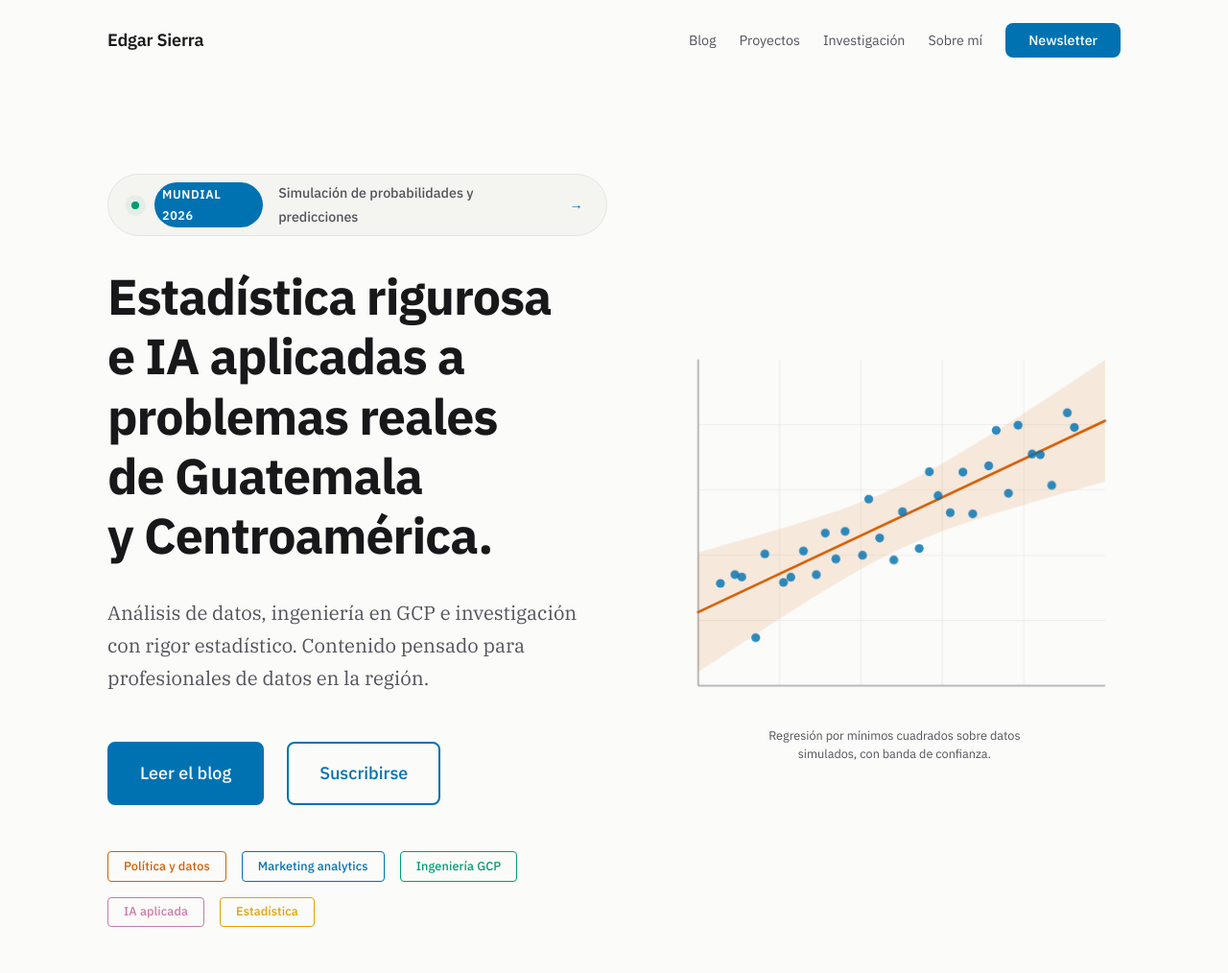
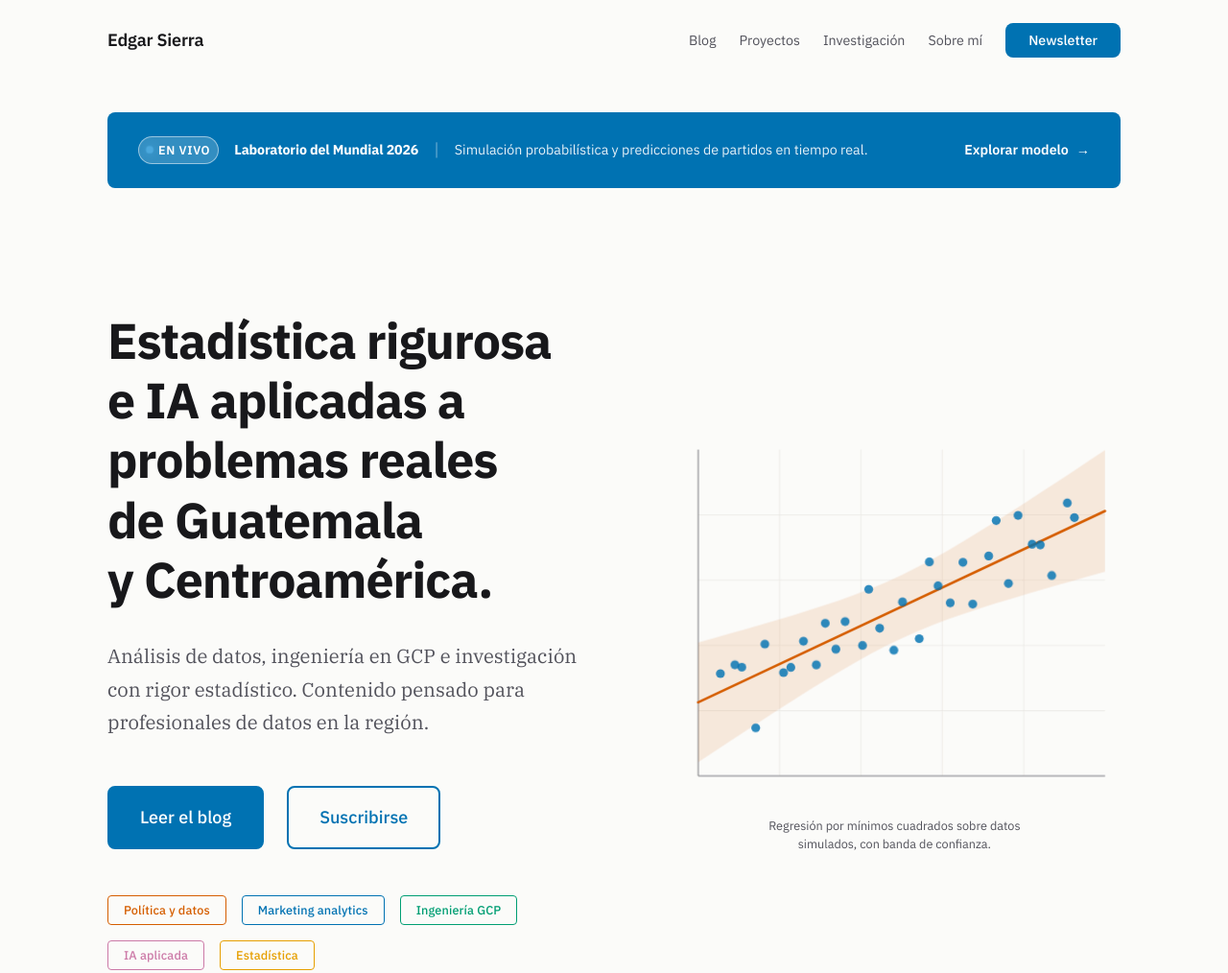
Before and after one commit to edgarsierra-gt/edgarsierra.com, an Astro site: page / in a window 1280 px wide. Shown: the top 1014 px of the page at 96% size. Built offline with nearby package versions, Linux system fonts and the light colour scheme; Astro itself is replaced by a stand-in of ours.

Commit message:
style: redesign World Cup banner to be full-width and more prominent

```diff
--- a/src/pages/index.astro
+++ b/src/pages/index.astro
@@ -51,15 +51,23 @@ const pillars = [
   title="Edgar Sierra — Head of BI & Data Science"
   description="Estadística rigurosa e IA aplicadas a problemas reales de Guatemala y Centroamérica. Blog, proyectos y newsletter."
 >
+  <!-- Banner Destacado del Mundial (Ancho Completo) -->
+  <a href="/mundial-2026" class="home-worldcup-banner" data-reveal>
+    <div class="banner-left">
+      <span class="banner-badge">En vivo</span>
+      <strong class="banner-title">Laboratorio del Mundial 2026</strong>
+      <span class="banner-divider">|</span>
+      <span class="banner-text">Simulación probabilística y predicciones de partidos en tiempo real.</span>
+    </div>
+    <div class="banner-right">
+      <span class="banner-link-text">Explorar modelo</span>
+      <span class="banner-arrow">→</span>
+    </div>
+  </a>
+
   <!-- ── Hero ──────────────────────────────────────────────── -->
   <section class="hero">
     <div class="hero-text">
-      <a href="/mundial-2026" class="hero-banner-pill" data-reveal>
-        <span class="pill-dot" aria-hidden="true"></span>
-        <span class="pill-badge">Mundial 2026</span>
-        <span class="pill-text">Simulación de probabilidades y predicciones</span>
-        <span class="pill-arrow">→</span>
-      </a>
       <h1 class="hero-title">
         Estadística rigurosa e IA aplicadas a problemas reales de Guatemala y
         Centroamérica.
@@ -148,93 +156,127 @@ const pillars = [
 </BaseLayout>
 
 <style>
-  /* ── Banner Pill ────────────────────────────────────────── */
-  .hero-banner-pill {
-    display: inline-flex;
+  /* ── Banner de Ancho Completo Mundial 2026 ───────────────── */
+  .home-worldcup-banner {
+    display: flex;
     align-items: center;
-    gap: var(--space-2);
-    padding: 0.45rem var(--space-3);
-    background-color: var(--code-bg);
-    border: 1px solid var(--border);
-    border-radius: 999px;
+    justify-content: space-between;
+    gap: var(--space-4);
+    padding: var(--space-3) var(--space-4);
+    background-color: var(--accent);
+    color: #ffffff !important;
+    border-radius: var(--radius);
     text-decoration: none;
     font-family: var(--font-ui);
-    font-size: var(--text-sm);
-    color: var(--ink);
+    margin-top: var(--space-4);
     margin-bottom: var(--space-4);
     transition:
-      border-color 0.2s ease,
       transform 0.2s ease,
-      box-shadow 0.2s ease;
+      box-shadow 0.2s ease,
+      background-color 0.2s ease;
   }
 
-  .hero-banner-pill:hover {
-    border-color: var(--accent);
+  .home-worldcup-banner:hover {
     transform: translateY(-2px);
-    box-shadow: 0 6px 20px rgba(0, 114, 178, 0.1);
+    box-shadow: 0 8px 24px rgba(0, 114, 178, 0.25);
+    background-color: #00659e; /* Azul ligeramente más oscuro */
     text-decoration: none;
   }
 
-  /* Punto pulsante dinámico */
-  .pill-dot {
-    width: 8px;
-    height: 8px;
-    background-color: var(--accent-2); /* Verde para indicar "en vivo" */
-    border-radius: 50%;
-    position: relative;
+  .banner-left {
+    display: flex;
+    align-items: center;
+    gap: var(--space-2);
+    flex-wrap: wrap;
   }
 
-  .pill-dot::after {
-    content: '';
-    position: absolute;
-    inset: 0;
-    border-radius: 50%;
-    background-color: var(--accent-2);
-    animation: pill-ping 1.6s ease-in-out infinite;
-  }
-
-  @keyframes pill-ping {
-    0% { transform: scale(1); opacity: 0.8; }
-    100% { transform: scale(2.8); opacity: 0; }
-  }
-
-  .pill-badge {
-    background-color: var(--accent);
-    color: #fff;
+  .banner-badge {
+    background-color: rgba(255, 255, 255, 0.2);
+    border: 1px solid rgba(255, 255, 255, 0.5);
+    color: #ffffff;
     font-size: var(--text-xs);
     font-weight: 600;
     padding: 0.15rem 0.5rem;
     border-radius: 999px;
     text-transform: uppercase;
     letter-spacing: 0.05em;
+    display: inline-flex;
+    align-items: center;
+    gap: 6px;
   }
 
-  .pill-text {
-    font-weight: 500;
-    color: var(--ink-muted);
+  /* Punto indicador pulsante */
+  .banner-badge::before {
+    content: '';
+    width: 6px;
+    height: 6px;
+    background-color: var(--c-sky); /* Celeste Okabe-Ito */
+    border-radius: 50%;
+    display: inline-block;
+    box-shadow: 0 0 8px var(--c-sky);
+    animation: badge-pulse 1.8s infinite;
   }
 
-  .hero-banner-pill:hover .pill-text {
-    color: var(--ink);
+  @keyframes badge-pulse {
+    0% { transform: scale(1); opacity: 1; }
+    50% { transform: scale(1.3); opacity: 0.7; }
+    100% { transform: scale(1); opacity: 1; }
   }
 
-  .pill-arrow {
-    color: var(--accent);
+  .banner-title {
     font-weight: 700;
+    font-size: var(--text-sm);
+    letter-spacing: -0.01em;
+  }
+
+  .banner-divider {
+    color: rgba(255, 255, 255, 0.4);
+    font-weight: 300;
+  }
+
+  .banner-text {
+    font-size: var(--text-sm);
+    color: rgba(255, 255, 255, 0.9);
+  }
+
+  .banner-right {
+    display: flex;
+    align-items: center;
+    gap: var(--space-1);
+    flex-shrink: 0;
+    font-size: var(--text-sm);
+    font-weight: 600;
+  }
+
+  .banner-arrow {
     transition: transform 0.2s ease;
   }
 
-  .hero-banner-pill:hover .pill-arrow {
+  .home-worldcup-banner:hover .banner-arrow {
     transform: translateX(4px);
   }
 
   /* Adaptación responsive */
+  @media (max-width: 960px) {
+    .banner-divider {
+      display: none;
+    }
+    .banner-left {
+      flex-direction: column;
+      align-items: flex-start;
+      gap: var(--space-1);
+    }
+  }
+
   @media (max-width: 640px) {
-    .hero-banner-pill {
-      width: 100%;
-      justify-content: space-between;
-      border-radius: var(--radius);
-      padding: var(--space-2) var(--space-3);
+    .home-worldcup-banner {
+      flex-direction: column;
+      align-items: flex-start;
+      gap: var(--space-3);
+      padding: var(--space-4);
+    }
+    .banner-right {
+      align-self: flex-end;
     }
   }
 
```
